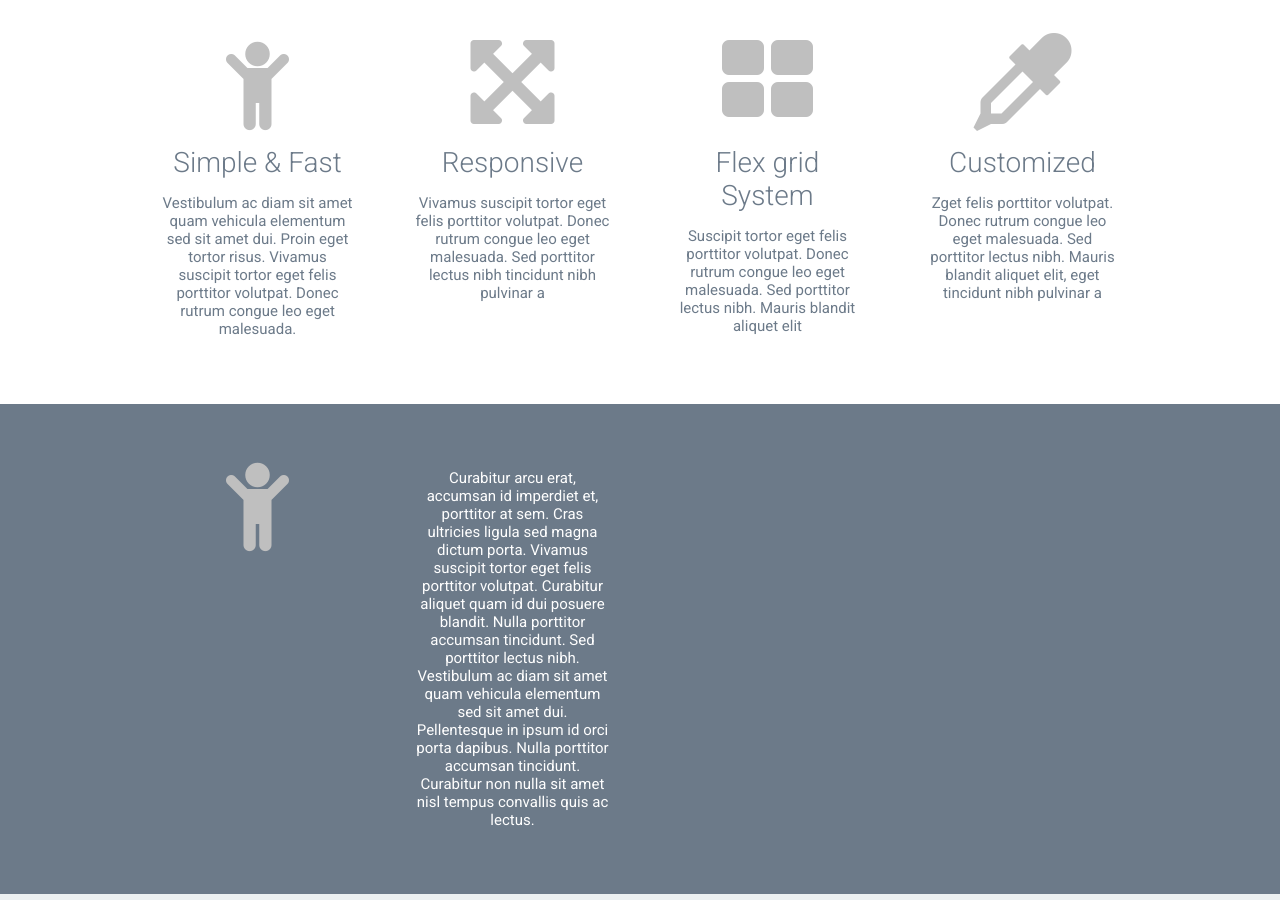
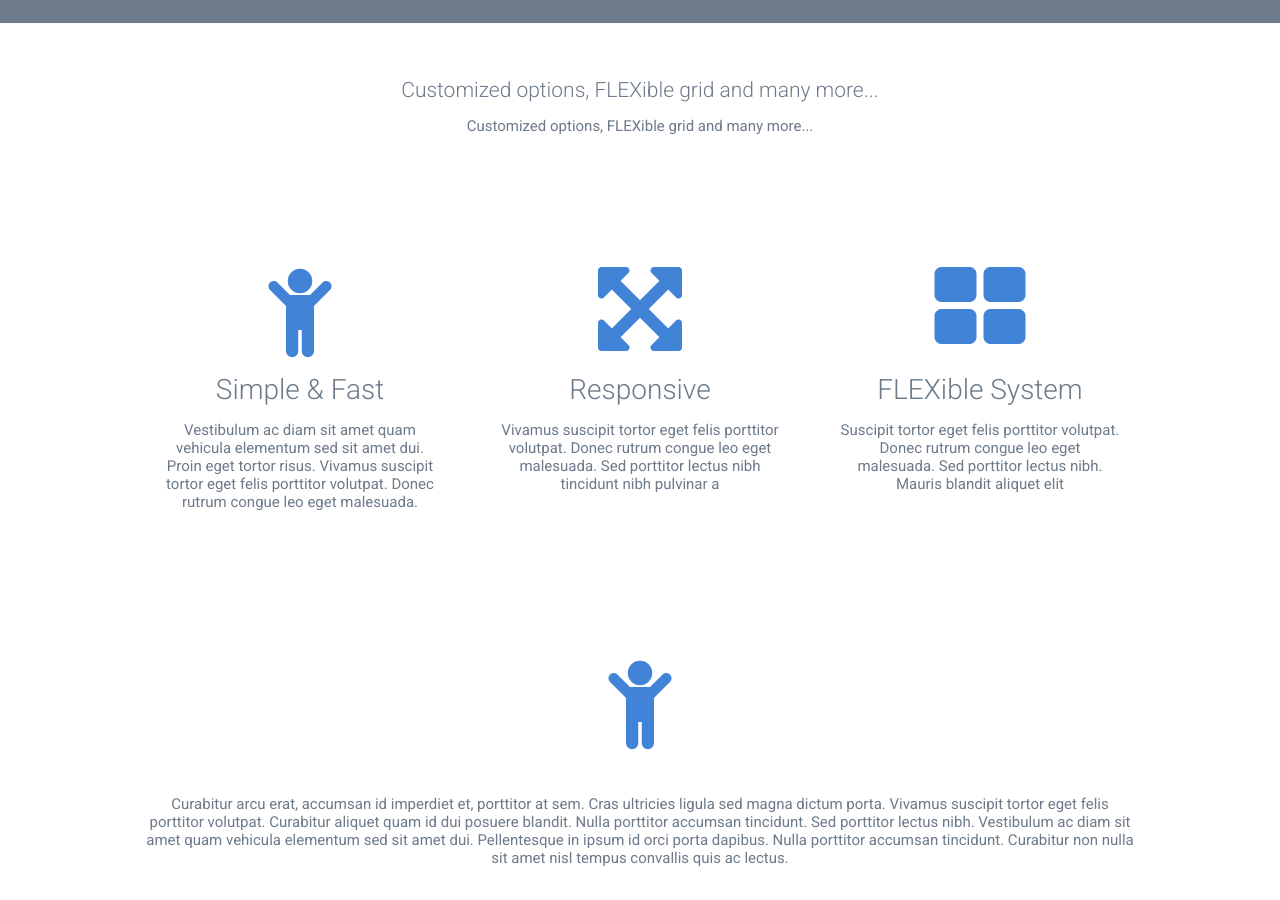
Before and after one commit to blackratio/Origin, a website: page public/index.html in a window 1280 px wide. Shown: the part 745-1645 px from the top of the page. Drawn offline with nearby package versions, Linux system fonts and the light colour scheme; some packages are replaced by stand-ins of ours.

Commit message:
flex test

```diff
--- a/package.json
+++ b/package.json
@@ -13,6 +13,7 @@
       "gulp-livereload": "3.8.0",
       "gulp-uncss": "1.0.1",
       "gulp-notify": "2.2.0",
-      "gulp-plumber": "1.0.0"
+      "gulp-plumber": "1.0.0",
+      "angular": "1.4.0"
    }
 }
--- a/public/partials/index.html
+++ b/public/partials/index.html
@@ -29,8 +29,12 @@
 </section>
 
 <section class="content_section">
+   <div class="wrapp_box clearfix center">
+      <h4>Customized options, FLEXible grid and many more...</h4>
+      <p>Customized options, FLEXible grid and many more...</p>
+   </div>
    <div class="wrapp_box clearfix">
-      <div class="flexWrapper">
+      <div class="flexWrapper" flex-direction="row">
          <div class="flexItem item">
             <i class="fa fa-child"></i>
             <h3>Simple & Fast</h3>
@@ -43,19 +47,14 @@
          </div>
          <div class="flexItem item">
             <i class="fa fa-th-large"></i>
-            <h3>Flex grid System</h3>
+            <h3>FLEXible System</h3>
             <p>Suscipit tortor eget felis porttitor volutpat. Donec rutrum congue leo eget malesuada. Sed porttitor lectus nibh. Mauris blandit aliquet elit</p>
-         </div>
-         <div class="flexItem item">
-            <i class="fa fa-eyedropper"></i>
-            <h3>Customized</h3>
-            <p>Zget felis porttitor volutpat. Donec rutrum congue leo eget malesuada. Sed porttitor lectus nibh. Mauris blandit aliquet elit, eget tincidunt nibh pulvinar a</p>
          </div>
       </div>
    </div>
 </section>
 
-<section class="content_section content_highLight">
+<section class="content_section">
    <div class="wrapp_box clearfix">
       <div class="flexWrapper">
          <div class="flexItem item">
@@ -72,7 +71,7 @@
 
 <section class="content_section content_lowLight">
    <div class="wrapp_box clearfix">
-      <div class="flexWrapper">
+      <div class="flexWrapper" flex-direction="vertical">
          <div class="flexItem item">
             <i class="fa fa-child"></i>
          </div>
--- a/public/sass/_style.scss
+++ b/public/sass/_style.scss
@@ -131,18 +131,13 @@ a:hover {
 
 
 
-.flexWrapper {
-   @include flexbox-wrapper(wrap, row, flex-start, stretch);
-}
-.flexItem {
-   @include flexbox-item-number(1.5%, 4);
-}
+
 
 .item {
    text-align: center;
    padding: 15px;
    i {
       font-size: 7em;
-      color: $silver;
+      color: $blueRoyal;
    }
 }
--- a/public/sass/components/_block.scss
+++ b/public/sass/components/_block.scss
@@ -17,5 +17,5 @@
 .wrapp_box {
    margin: 0 auto;
    max-width: 1100px;
-   padding: 20px 40px;
+   padding: 40px;
 }
--- a/public/sass/components/_flexGrid.scss
+++ b/public/sass/components/_flexGrid.scss
@@ -89,3 +89,27 @@
 .flex_item_align {
 	@include flexbox-item-align(stretch, 0.5%);
 }
+
+
+
+
+
+
+
+[flex-direction="vertical"] {
+
+   @include flexbox-wrapper(wrap, vertical, flex-start, stretch);
+
+   .flexItem {
+      @include flexbox-item-number(1.5%, 3);
+   }
+}
+
+[flex-direction="row"] {
+
+   @include flexbox-wrapper(wrap, row, flex-start, stretch);
+
+   .flexItem {
+      @include flexbox-item-number(1.5%, 3);
+   }
+}
--- a/public/sass/components/_typography.scss
+++ b/public/sass/components/_typography.scss
@@ -4,6 +4,7 @@ h1,h2,h3,h4,h5,h6 {
 }
 h1 {
    font-size: 2.7em;
+   font-weight: 300;
 }
 h2 {
    font-size: 2.4em;
```
Also changed, not shown: public/style/index.css.
